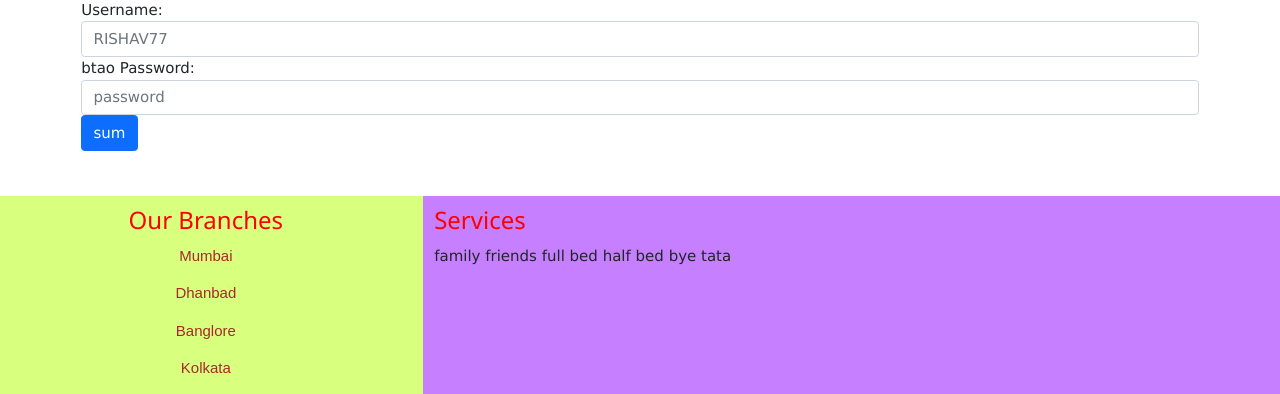
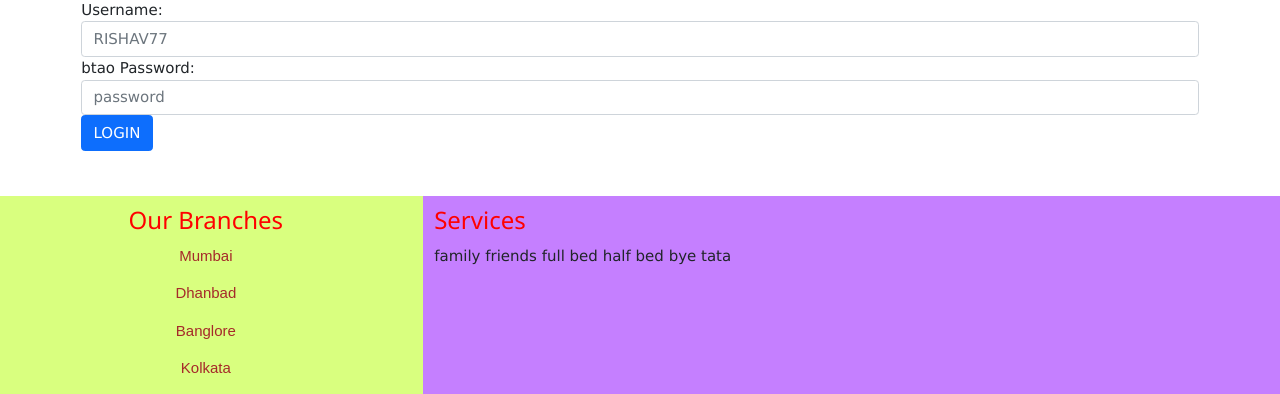
Before and after one commit to rishav-67/apnaghar1, a Django app: page /login/ in a window 1280 px wide. Shown: the part 137-531 px from the top of the page. Run offline with Django 3.2, Linux system fonts and the light colour scheme; some libraries are stand-ins or nearby versions.

Commit message:
Update user_login.html

```diff
--- a/ghar_dikhao/templates/ghar_dikhao/user_login.html
+++ b/ghar_dikhao/templates/ghar_dikhao/user_login.html
@@ -18,7 +18,7 @@
 
     {% endfor %}
 
-     <button type="sumbit" class="btn btn-primary">sum</button>
+     <button type="sumbit" class="btn btn-primary">LOGIN</button>
     </form>
     </div>
 
```
